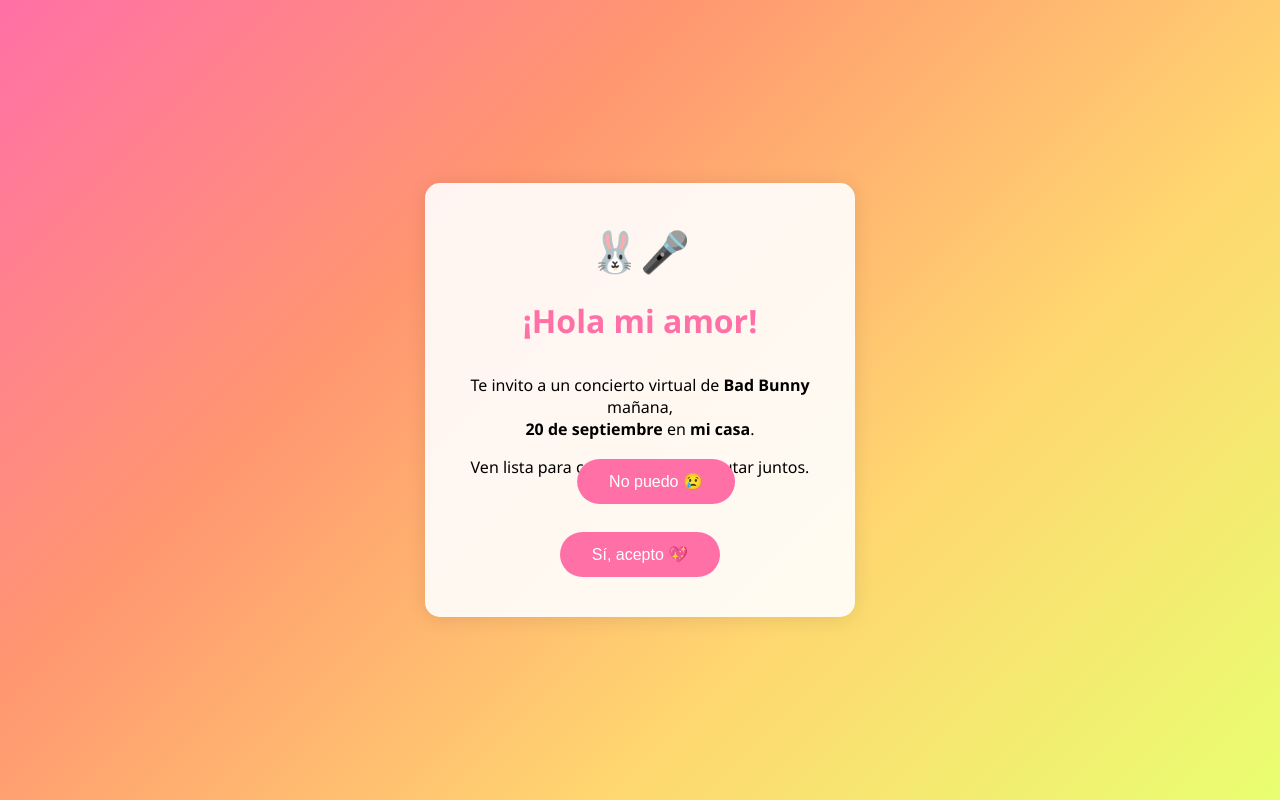
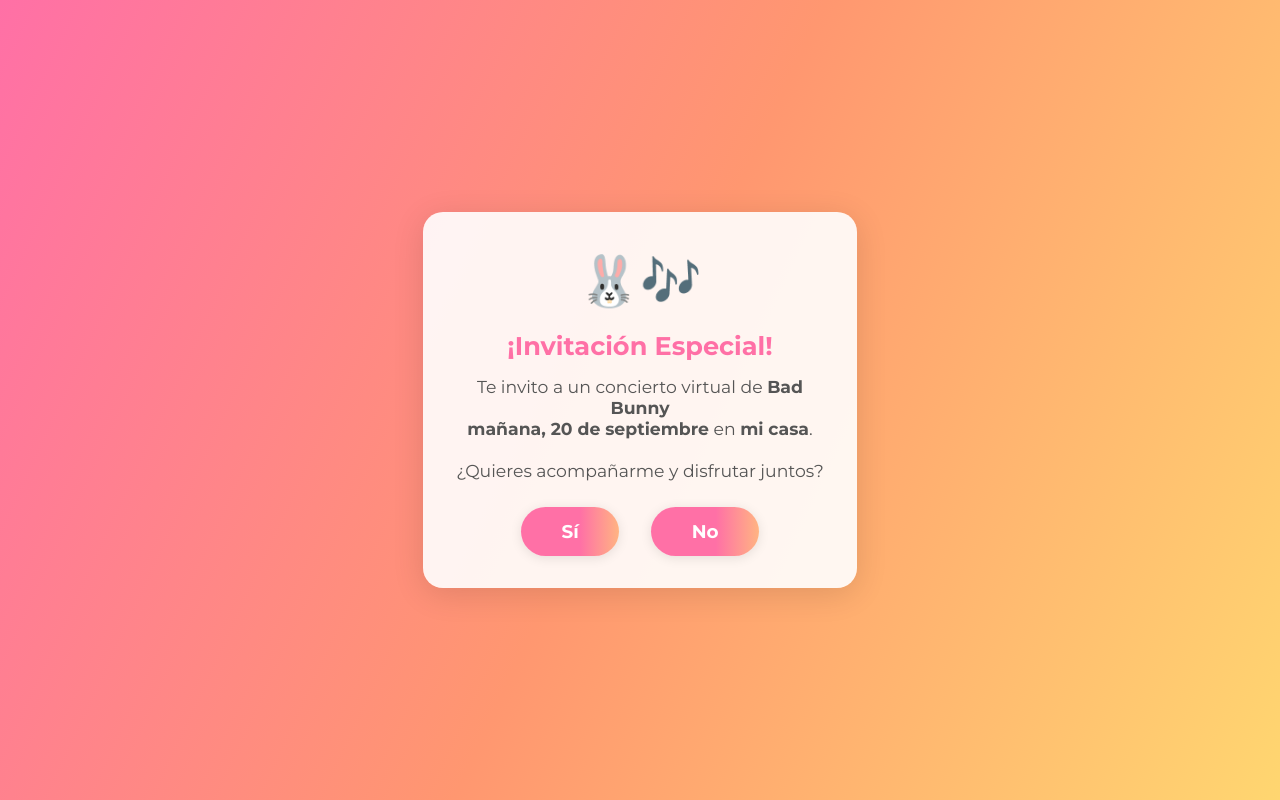
Before and after one commit to monchito177/Portafolio, a plain HTML site: page invitacion-bad-bunny/invitacion.html in a window 1280 px wide. Drawn offline with Linux system fonts and the light colour scheme.

Commit message:
Update invitacion.html

```diff
--- a/invitacion-bad-bunny/invitacion.html
+++ b/invitacion-bad-bunny/invitacion.html
@@ -2,100 +2,100 @@
 <html lang="es">
 <head>
   <meta charset="UTF-8">
-  <title>¡Invitación Especial!</title>
+  <title>Invitación Concierto Bad Bunny</title>
+  <link href="https://fonts.googleapis.com/css?family=Montserrat:700,400&display=swap" rel="stylesheet">
   <style>
     body {
-      background: linear-gradient(135deg, #ff70a6, #ff9770, #ffd670, #e9ff70);
-      font-family: 'Segoe UI', sans-serif;
+      background: linear-gradient(115deg, #ff70a6 0%, #ff9770 50%, #ffd670 100%, #e9ff70 120%);
+      font-family: 'Montserrat', sans-serif;
+      height: 100vh;
       display: flex;
-      flex-direction: column;
       align-items: center;
       justify-content: center;
-      height: 100vh;
       margin: 0;
-      overflow: hidden;
     }
     .card {
-      background: rgba(255,255,255,0.9);
-      border-radius: 15px;
-      padding: 2.5em;
-      box-shadow: 0 2px 20px rgba(0,0,0,0.1);
+      background: rgba(255,255,255,0.90);
+      border-radius: 20px;
+      box-shadow: 0 6px 32px rgba(0,0,0,0.12);
+      max-width: 370px;
+      padding: 2.5em 2em 2em 2em;
       text-align: center;
-      max-width: 350px;
       position: relative;
+      animation: float 2.5s ease-in-out infinite alternate;
+    }
+    @keyframes float {
+      to { transform: translateY(-15px); }
+    }
+    .bunny {
+      font-size: 3em;
+      margin-bottom: 0.4em;
+      animation: bunnyPop 1.2s infinite alternate;
+    }
+    @keyframes bunnyPop {
+      to { transform: scale(1.12); }
     }
     h1 {
       color: #ff70a6;
-      margin-bottom: 1em;
+      font-size: 1.6em;
+      margin-bottom: 0.6em;
+      font-weight: 700;
     }
-    .bunny {
-      font-size: 2.5em;
-      margin-bottom: 0.5em;
+    .mensaje {
+      color: #555;
+      font-size: 1.08em;
+      margin-bottom: 1.5em;
+    }
+    .botones {
+      display: flex;
+      justify-content: center;
+      gap: 2em;
+      margin-top: 1.1em;
     }
     .btn {
-      background: #ff70a6;
+      font-family: 'Montserrat', sans-serif;
+      font-weight: 600;
+      background: linear-gradient(90deg,#ff70a6 60%, #ffd670 120%);
       color: white;
-      padding: 0.8em 2em;
       border: none;
-      border-radius: 25px;
-      font-size: 1em;
+      border-radius: 28px;
+      padding: 0.7em 2.2em;
+      font-size: 1.15em;
       cursor: pointer;
-      margin: 1em 1em 0 1em;
-      transition: background 0.3s;
-      display: inline-block;
+      box-shadow: 0 2px 12px rgba(0,0,0,0.10);
+      transition: background 0.25s, transform 0.15s;
+      outline: none;
       position: relative;
     }
     .btn:hover {
-      background: #ffd670;
+      background: linear-gradient(90deg,#ffd670 40%, #ff70a6 100%);
       color: #ff70a6;
-    }
-    #noBtn {
-      position: absolute;
-      left: 50%;
-      transform: translateX(-50%);
-      top: 60%;
+      transform: scale(1.08);
     }
   </style>
 </head>
 <body>
-  <div class="card" id="card">
-    <div class="bunny">🐰🎤</div>
-    <h1>¡Hola mi amor!</h1>
-    <p>
-      Te invito a un concierto virtual de <strong>Bad Bunny</strong> mañana,<br>
-      <strong>20 de septiembre</strong> en <strong>mi casa</strong>.
-    </p>
-    <p>
-      Ven lista para cantar, bailar y disfrutar juntos.<br>
-      <em>¡Solo tú y yo!</em>
-    </p>
-    <button class="btn" onclick="responder('si')">Sí, acepto 💖</button>
-    <button class="btn" id="noBtn" onclick="responder('no')">No puedo 😢</button>
+  <div class="card">
+    <div class="bunny">🐰🎶</div>
+    <h1>¡Invitación Especial!</h1>
+    <div class="mensaje">
+      Te invito a un concierto virtual de <b>Bad Bunny</b> <br>
+      <b>mañana, 20 de septiembre</b> en <b>mi casa</b>.<br><br>
+      ¿Quieres acompañarme y disfrutar juntos?
+    </div>
+    <div class="botones">
+      <button class="btn" onclick="responder('si')">Sí</button>
+      <button class="btn" onclick="responder('no')">No</button>
+    </div>
   </div>
   <script>
     function responder(opcion) {
       if(opcion === 'si') {
-        alert('¡Me haces muy feliz, amor! Nos vemos en el concierto 🥰');
+        alert('¡Me alegra mucho! Prepararé todo para ti. 💖');
       } else {
-        alert('No acepto un no, mamasita 😏🎶');
+        alert('¡No acepto un no, mamasita! 😏🎶');
       }
     }
-
-    // Mover el botón "No puedo" cuando el mouse se acerca
-    const noBtn = document.getElementById('noBtn');
-    noBtn.addEventListener('mouseenter', function() {
-      // Obtener dimensiones del card
-      const card = document.getElementById('card');
-      const cardRect = card.getBoundingClientRect();
-      // Generar nueva posición dentro del card
-      const maxX = cardRect.width - noBtn.offsetWidth;
-      const maxY = cardRect.height - noBtn.offsetHeight;
-      const randX = Math.random() * maxX;
-      const randY = Math.random() * (maxY - 100) + 100; // deja espacio arriba para el texto
-
-      noBtn.style.left = randX + 'px';
-      noBtn.style.top = randY + 'px';
-    });
   </script>
 </body>
 </html>
```
